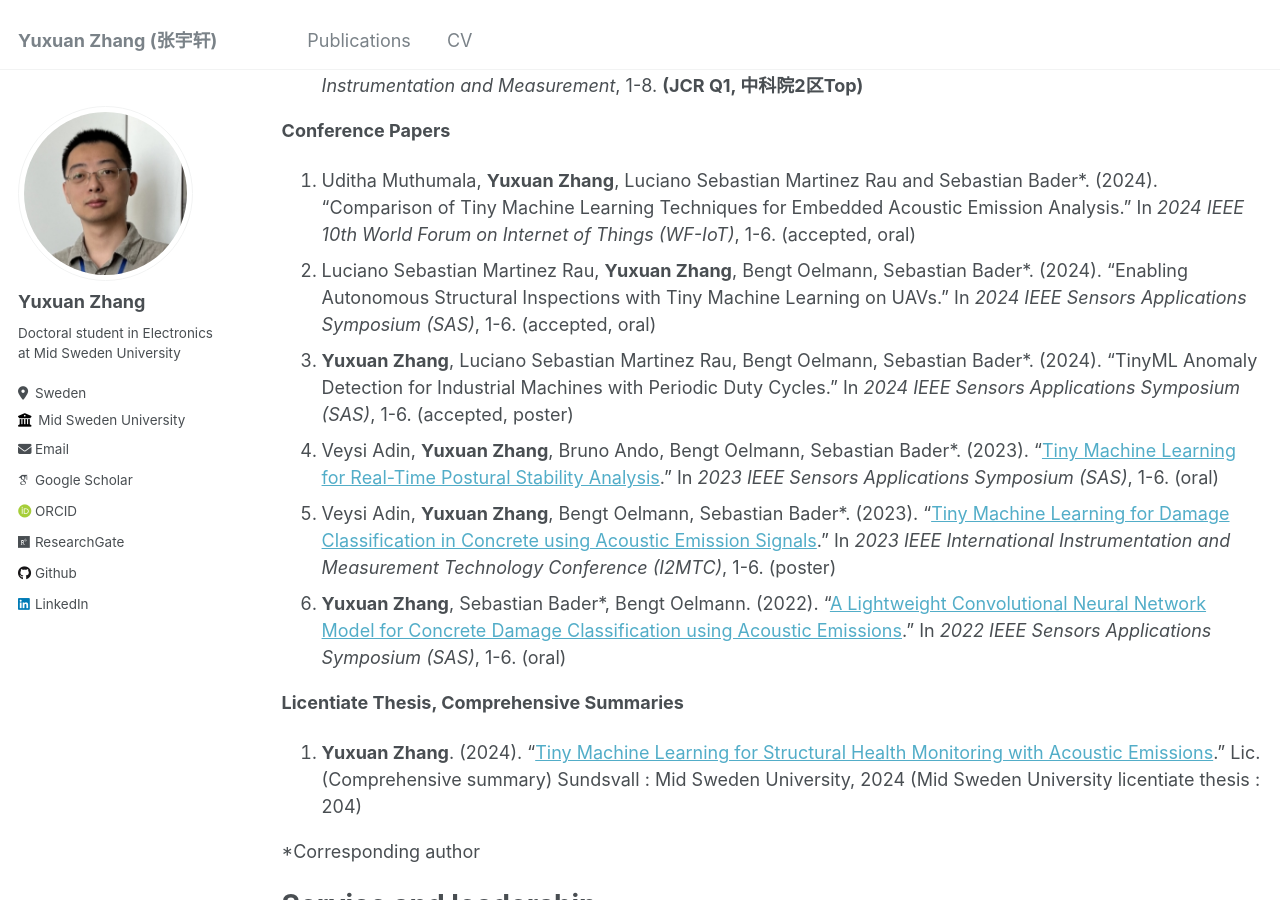
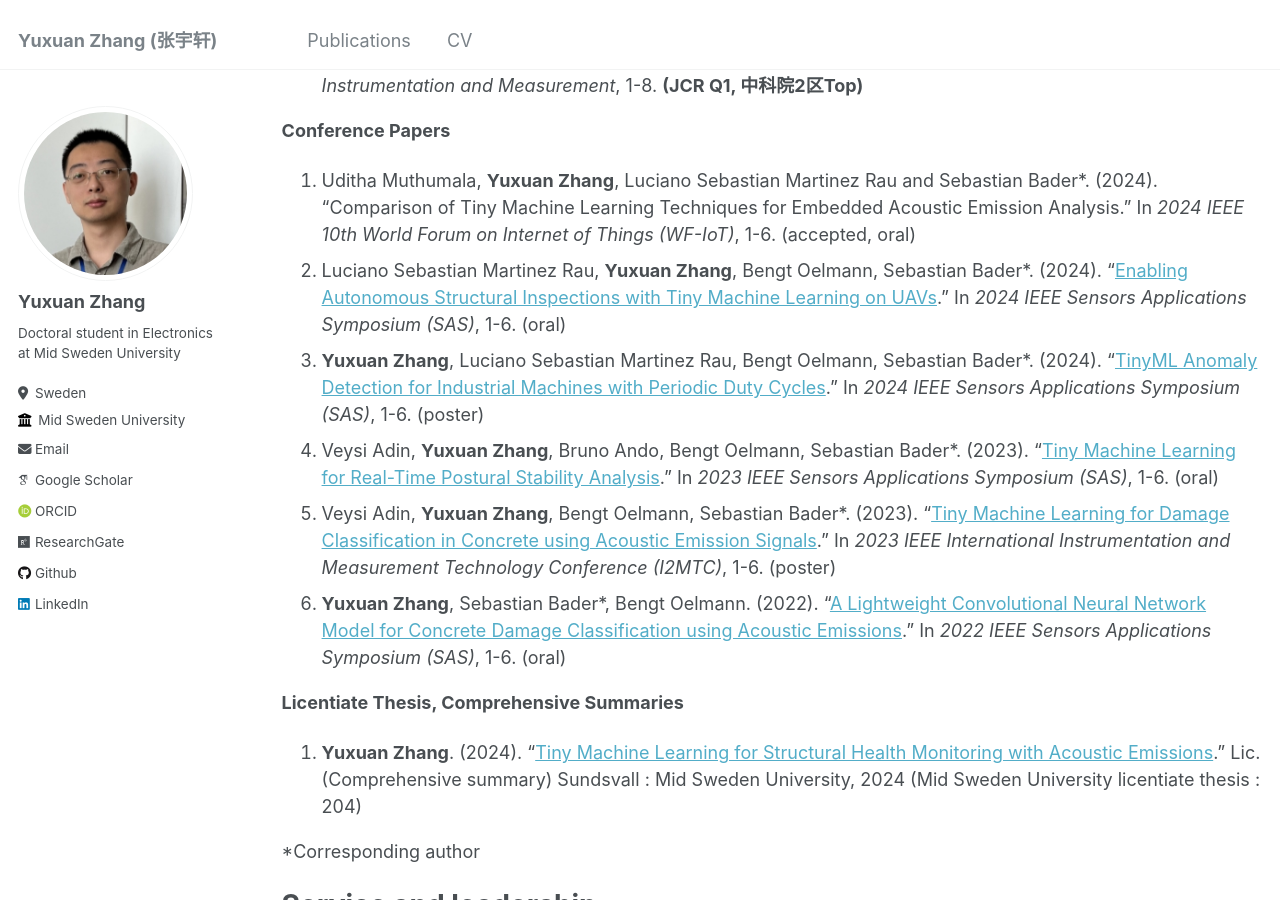
Before and after one commit to YuxuanZhang-96/YuxuanZhang-96.github.io, a Jekyll site: the page built from _pages/cv.md, in a window 1280 px wide and 900 px high, scrolled down 991 px. Built offline with Jekyll 4.4.1, drawn with Linux system fonts in a browser that asks for light colours; some web fonts are replaced.

Commit message:
Update cv.md

```diff
--- a/_pages/cv.md
+++ b/_pages/cv.md
@@ -38,8 +38,8 @@ __Journal Papers__
 
 __Conference Papers__
 1. Uditha Muthumala, __Yuxuan Zhang__, Luciano Sebastian Martinez Rau and Sebastian Bader*. (2024). "Comparison of Tiny Machine Learning Techniques for Embedded Acoustic Emission Analysis." In _2024 IEEE 10th World Forum on Internet of Things (WF-IoT)_, 1-6. (accepted, oral)
-2. Luciano Sebastian Martinez Rau, __Yuxuan Zhang__, Bengt Oelmann, Sebastian Bader*. (2024). "Enabling Autonomous Structural Inspections with Tiny Machine Learning on UAVs." In _2024 IEEE Sensors Applications Symposium (SAS)_, 1-6. (accepted, oral)
-3. __Yuxuan Zhang__, Luciano Sebastian Martinez Rau, Bengt Oelmann, Sebastian Bader*. (2024). "TinyML Anomaly Detection for Industrial Machines with Periodic Duty Cycles." In _2024 IEEE Sensors Applications Symposium (SAS)_, 1-6. (accepted, poster)
+2. Luciano Sebastian Martinez Rau, __Yuxuan Zhang__, Bengt Oelmann, Sebastian Bader*. (2024). "[Enabling Autonomous Structural Inspections with Tiny Machine Learning on UAVs](https://ieeexplore.ieee.org/document/10636583)." In _2024 IEEE Sensors Applications Symposium (SAS)_, 1-6. (oral)
+3. __Yuxuan Zhang__, Luciano Sebastian Martinez Rau, Bengt Oelmann, Sebastian Bader*. (2024). "[TinyML Anomaly Detection for Industrial Machines with Periodic Duty Cycles](https://ieeexplore.ieee.org/document/10636584)." In _2024 IEEE Sensors Applications Symposium (SAS)_, 1-6. (poster)
 4. Veysi Adin, __Yuxuan Zhang__, Bruno Ando, Bengt Oelmann, Sebastian Bader*. (2023). "[Tiny Machine Learning for Real-Time Postural Stability Analysis](https://ieeexplore.ieee.org/document/10254126)." In _2023 IEEE Sensors Applications Symposium (SAS)_, 1-6. (oral)
 5. Veysi Adin, __Yuxuan Zhang__, Bengt Oelmann, Sebastian Bader*. (2023). "[Tiny Machine Learning for Damage Classification in Concrete using Acoustic Emission Signals](https://ieeexplore.ieee.org/document/10175972)." In _2023 IEEE International Instrumentation and Measurement Technology Conference (I2MTC)_, 1-6. (poster)
 6. __Yuxuan Zhang__, Sebastian Bader*, Bengt Oelmann. (2022). "[A Lightweight Convolutional Neural Network Model for Concrete Damage Classification using Acoustic Emissions](https://ieeexplore.ieee.org/document/9881386)." In _2022 IEEE Sensors Applications Symposium (SAS)_, 1-6. (oral)
```
